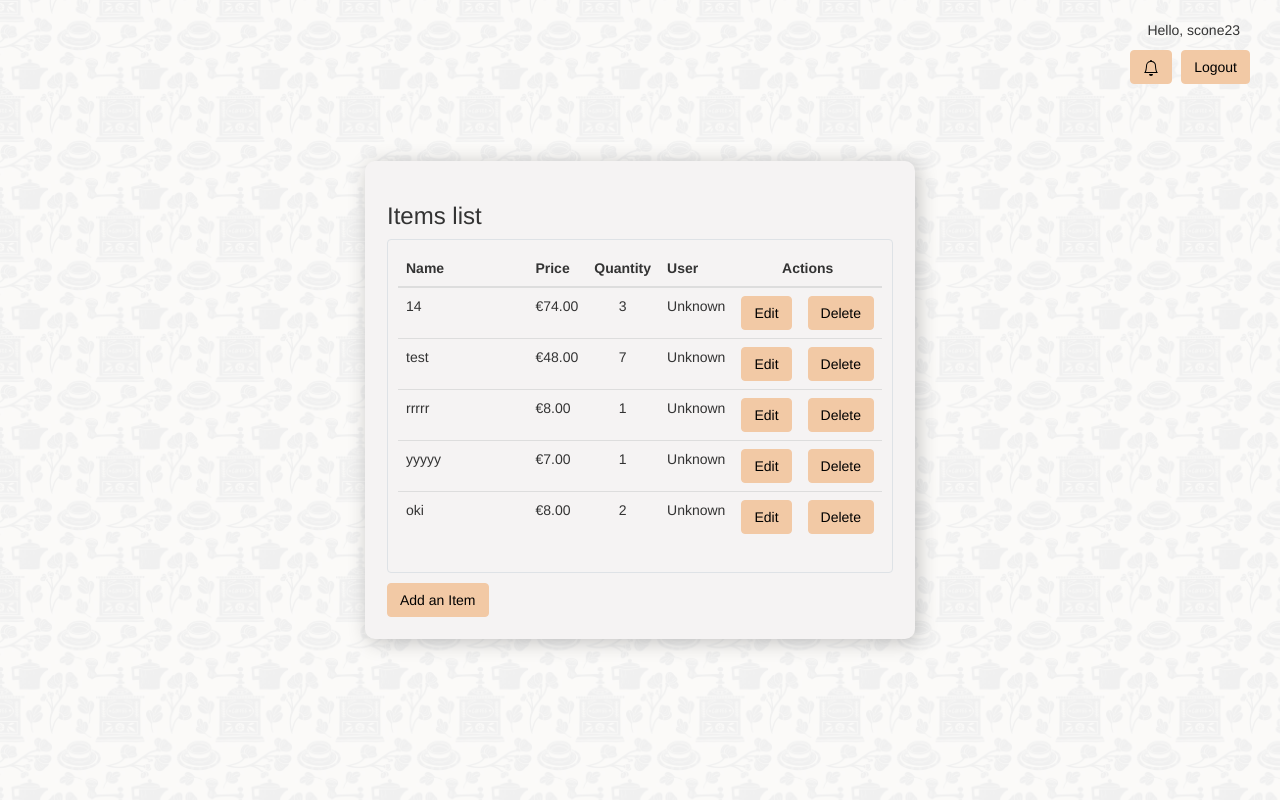
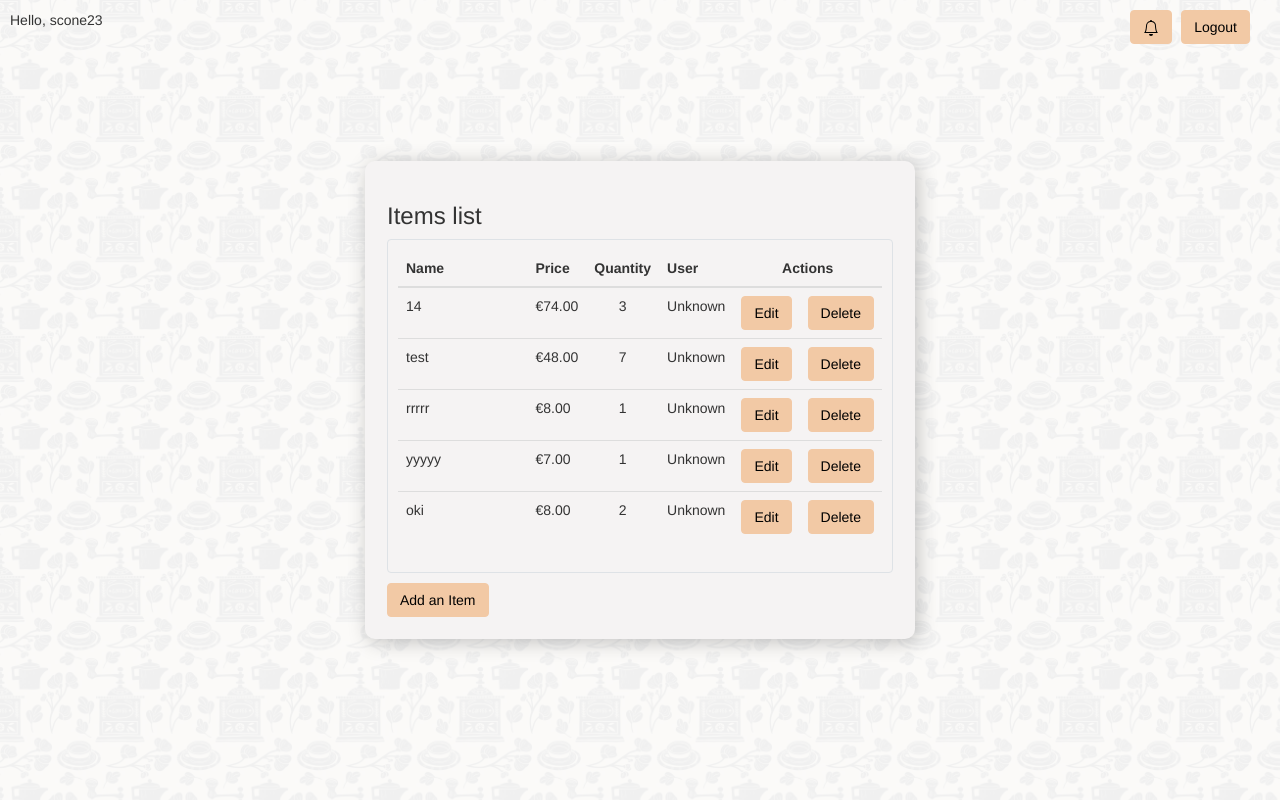
Before and after one commit to c-argus/butter-and-jam, a Django app: page /home/ in a window 1280 px wide. Run offline with Django 3.2, Linux system fonts and the light colour scheme; a user stored in the database is signed in; data comes from the database, SQL or seed files in the repository; some libraries are stand-ins or nearby versions.

Commit message:
add some style to home.html

```diff
--- a/static/styles/home.css
+++ b/static/styles/home.css
@@ -11,6 +11,9 @@
 
 .welcome {
     padding: 10px;
+    position: fixed;
+    top: 0;
+    left: 0;
 }
 
 .content {
--- a/stocklist/templates/stocklist/login.html
+++ b/stocklist/templates/stocklist/login.html
@@ -18,7 +18,7 @@
     <div class="background" style="background-image: url({% static 'images/coffee_pattern.jpg' %})"></div>
     <div class="container">
         <div class="content">
-            <h3 class="title">Cabare StockList</h3>
+            <h3 class="title">Cabare StockList Login</h3>
             <form method="post" action="{% url 'login' %}">
                 {% csrf_token %}
                 <div class="mb-3">
--- a/stocklist/templates/stocklist/notifications.html
+++ b/stocklist/templates/stocklist/notifications.html
@@ -13,6 +13,7 @@
 </head>
 
 <body>
+    <div class="top-right-btn"><a href="{% url 'home' %}">Home</a></div>
     <div class="background" style="background-image: url({% static '/images/coffee_pattern.jpg' %});"></div>
     <div class="container">
         <div class="content">
@@ -70,8 +71,7 @@
             <p>No notifications available</p>
             {% endif %}
 
-            <!-- Link to go back to the home page -->
-            <a href="{% url 'home' %}" class="btn btn-default">Back to Home</a>
+
         </div>
     </div>
     <script>
```
